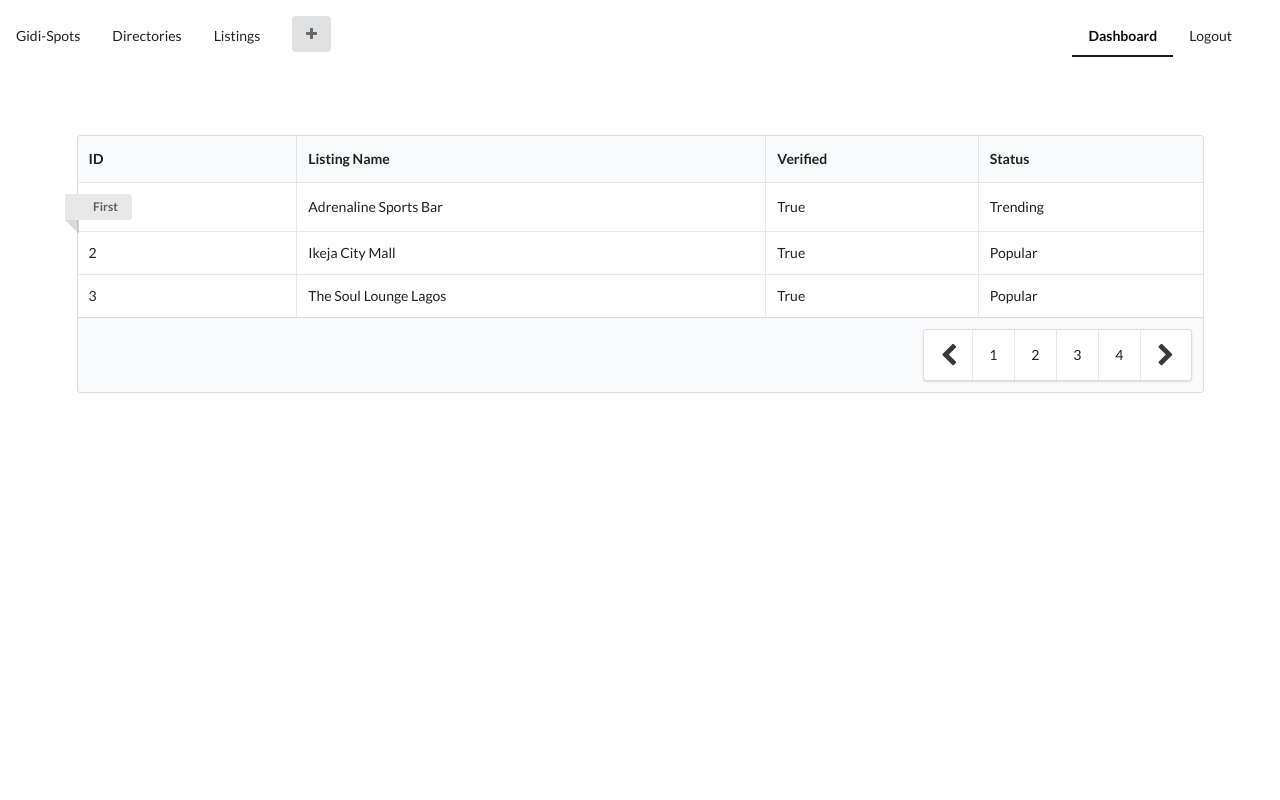
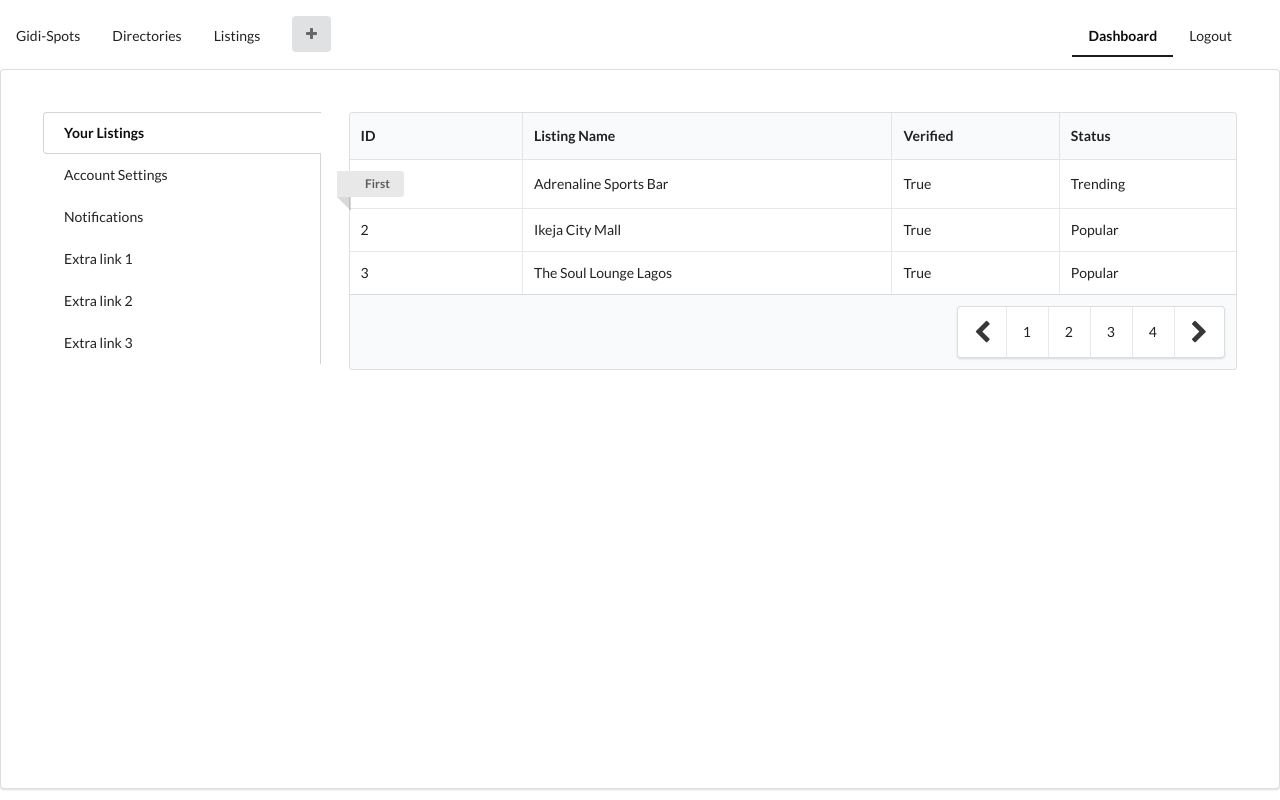
Before and after one commit to andela-mfalade/gidi-spots, a Flask app: page /dashboard in a window 1280 px wide. Run offline with Flask 2, Linux system fonts and the light colour scheme; a user stored in the database is signed in; data comes from the database, SQL or seed files in the repository; parts of the project's set-up code (start-up, migrations or seed data) failed here and were passed over; some libraries are stand-ins or nearby versions.

Commit message:
setup basic layout for user dashboard

```diff
--- a/happening_places/static/css/main.css
+++ b/happening_places/static/css/main.css
@@ -37,7 +37,7 @@
 }
 
 .listings-container {
-  background: #E9E9E9;
+  background: #F9FAFB;
 }
 
 .margin-fix {
@@ -56,3 +56,7 @@
 .ui.card>.extra, .ui.cards>.card>.extra {
   border-top: none!important;
 }
+
+.full-height {
+  height: 90vh;
+}
--- a/happening_places/templates/dashboard.html
+++ b/happening_places/templates/dashboard.html
@@ -5,55 +5,25 @@
 {% endblock %}
 
 {% block content %}
-<div class="ui container margin-top-lg">
+<div class="ui very padded segment margin-top-lg full-height">
 
+<div class="ui grid">
+  <div class="four wide column">
+    <div class="ui vertical fluid tabular menu">
+
+      {{ nav_link('dashboard', 'Your Listings') }}
+      {{ nav_link('index', 'Account Settings') }}
+      {{ nav_link('index', 'Notifications') }}
+      {{ nav_link('index', 'Extra link 1') }}
+      {{ nav_link('index', 'Extra link 2') }}
+      {{ nav_link('index', 'Extra link 3') }}
+
+    </div>
+  </div>
+  <div class="twelve wide stretched column">
+    <div class="ui content">
       {% if listings %}
-<table class="ui celled table">
-  <thead>
-    <tr>
-      <th>ID</th>
-      <th>Listing Name</th>
-      <th>Verified</th>
-      <th>Status</th>
-    </tr>
-  </thead>
-  <tbody>
-    <tr>
-      <td>
-        <div class="ui ribbon label">First</div>
-      </td>
-      <td>{{ listings[0].name }}</td>
-      <td>True</td>
-      <td>Trending</td>
-    </tr>
-    {% for listing in listings[1:] %}
-    <tr>
-      <td>{{ loop.index + 1 }}</td>
-      <td>{{ listing.name }}</td>
-      <td>True</td>
-      <td>Popular</td>
-    </tr>
-    {% endfor %}
-  </tbody>
-  <tfoot>
-    <tr>
-      <th colspan="4">
-        <div class="ui right floated pagination menu">
-          <a class="icon item">
-            <i class="left chevron icon"></i>
-          </a>
-          <a class="item">1</a>
-          <a class="item">2</a>
-          <a class="item">3</a>
-          <a class="item">4</a>
-          <a class="icon item">
-            <i class="right chevron icon"></i>
-            </a>
-        </div>
-      </th>
-    </tr>
-  </tfoot>
-</table>
+        {% include 'partials/dashboard_listings_table.html' %}
       {% else %}
       <div class="ui text container">
         <h2>
@@ -62,4 +32,8 @@
       </div>
       {% endif %}
     </div>
+  </div>
+</div>
+</div>
+
 {% endblock %}
--- /dev/null
+++ b/happening_places/templates/partials/dashboard_listings_table.html
@@ -0,0 +1,46 @@
+<table class="ui celled table">
+  <thead>
+    <tr>
+      <th>ID</th>
+      <th>Listing Name</th>
+      <th>Verified</th>
+      <th>Status</th>
+    </tr>
+  </thead>
+  <tbody>
+    <tr>
+      <td>
+        <div class="ui ribbon label">First</div>
+      </td>
+      <td>{{ listings[0].name }}</td>
+      <td>True</td>
+      <td>Trending</td>
+    </tr>
+    {% for listing in listings[1:] %}
+    <tr>
+      <td>{{ loop.index + 1 }}</td>
+      <td>{{ listing.name }}</td>
+      <td>True</td>
+      <td>Popular</td>
+    </tr>
+    {% endfor %}
+  </tbody>
+  <tfoot>
+    <tr>
+      <th colspan="4">
+        <div class="ui right floated pagination menu">
+          <a class="icon item">
+            <i class="left chevron icon"></i>
+          </a>
+          <a class="item">1</a>
+          <a class="item">2</a>
+          <a class="item">3</a>
+          <a class="item">4</a>
+          <a class="icon item">
+            <i class="right chevron icon"></i>
+            </a>
+        </div>
+      </th>
+    </tr>
+  </tfoot>
+</table>
```
Also changed, not shown: happening_places/templates/index.html (+4 -4 lines), requirements.txt (+34 -0 lines), happening_places/templates/partials/add_listing_form.html (added). Lines whose indentation alone changed are shown as unchanged.
